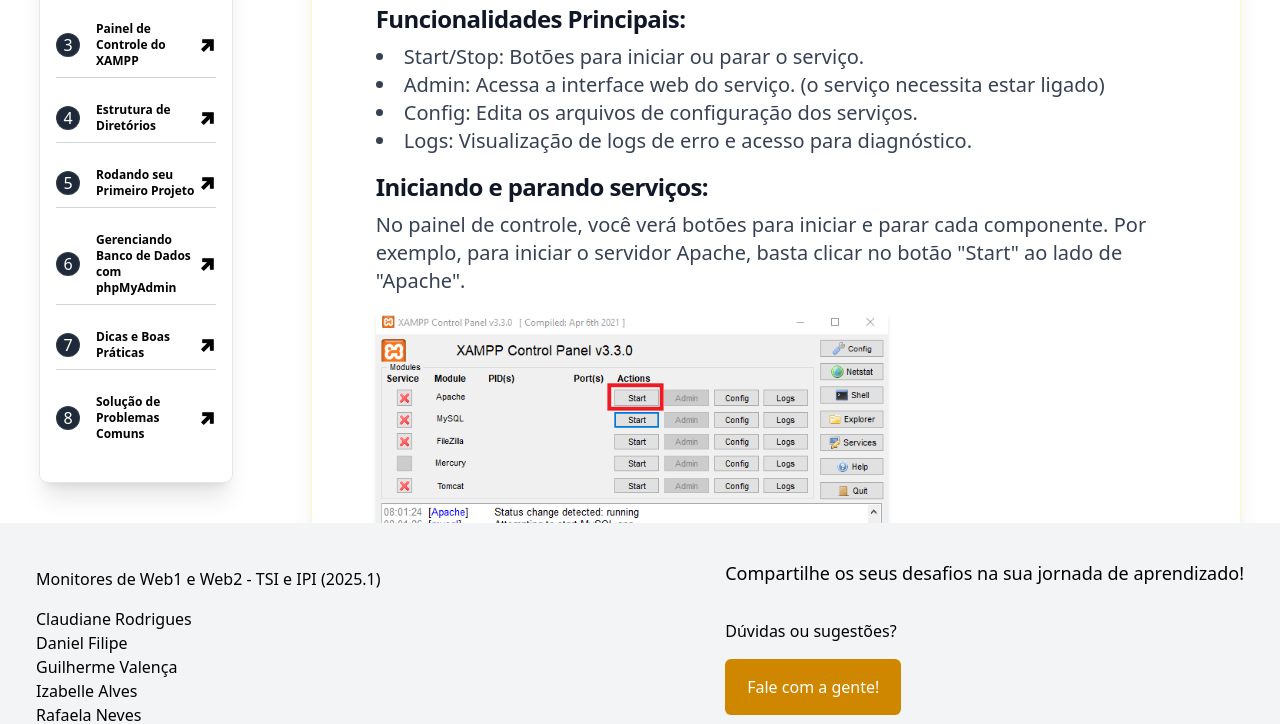
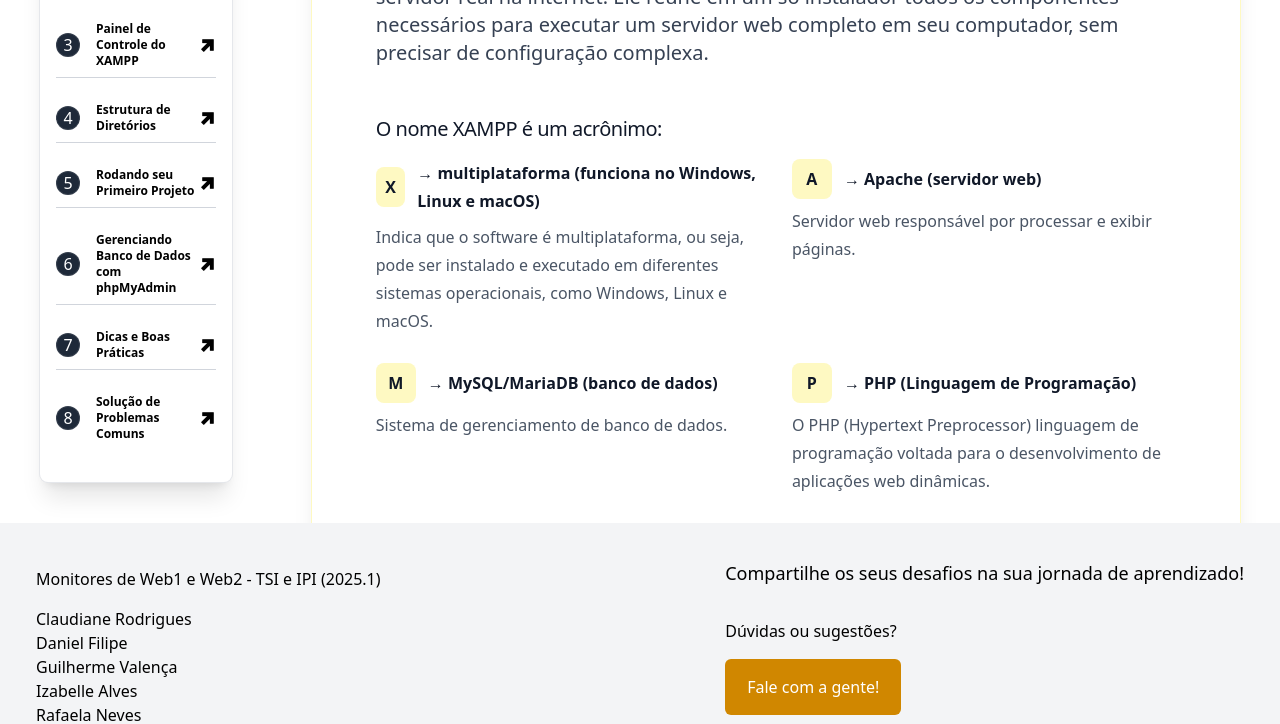
Before and after one commit to AlexandreSGV/manual_web_1, a website: page src/web1/xampp.html in a window 1280 px wide. Shown: the part 389-1113 px from the top of the page. Drawn offline with Linux system fonts and the light colour scheme.

Commit message:
fix(xampp): Descomentada outras seções.

```diff
--- a/src/web1/xampp.html
+++ b/src/web1/xampp.html
@@ -160,7 +160,7 @@
             </section>
         </div>
         <div class="max-w-7xl max-h-screen p-10 overflow-y-scroll">
-            <!-- <section id="s1" class="bg-white rounded-lg px-6 pl-16 pr-16 py-8 shadow-xl ring ring-yellow-100">
+            <section id="s1" class="bg-white rounded-lg px-6 pl-16 pr-16 py-8 shadow-xl ring ring-yellow-100">
                 <span class="inline-flex items-center justify-center rounded-md p-2 shadow-lg w-16">
                     <img src="../public/images/xampp-logo.png" alt="logo php">
                 </span>
@@ -274,7 +274,7 @@
                         <img src="../public/images/print-s1-5.png" alt="print-s1-2" class="rounded-md shadow-md w-96">
                     </p>
                 </div>
-            </section> -->
+            </section>
             <section id="s3" class="bg-white rounded-lg mt-10 px-6 pl-16 pr-16 py-8 shadow-xl ring ring-yellow-100">
                 <div class="mt-6">
                     <h3 class="text-2xl font-bold tracking-tight text-gray-900 sm:text-3xl">
```
